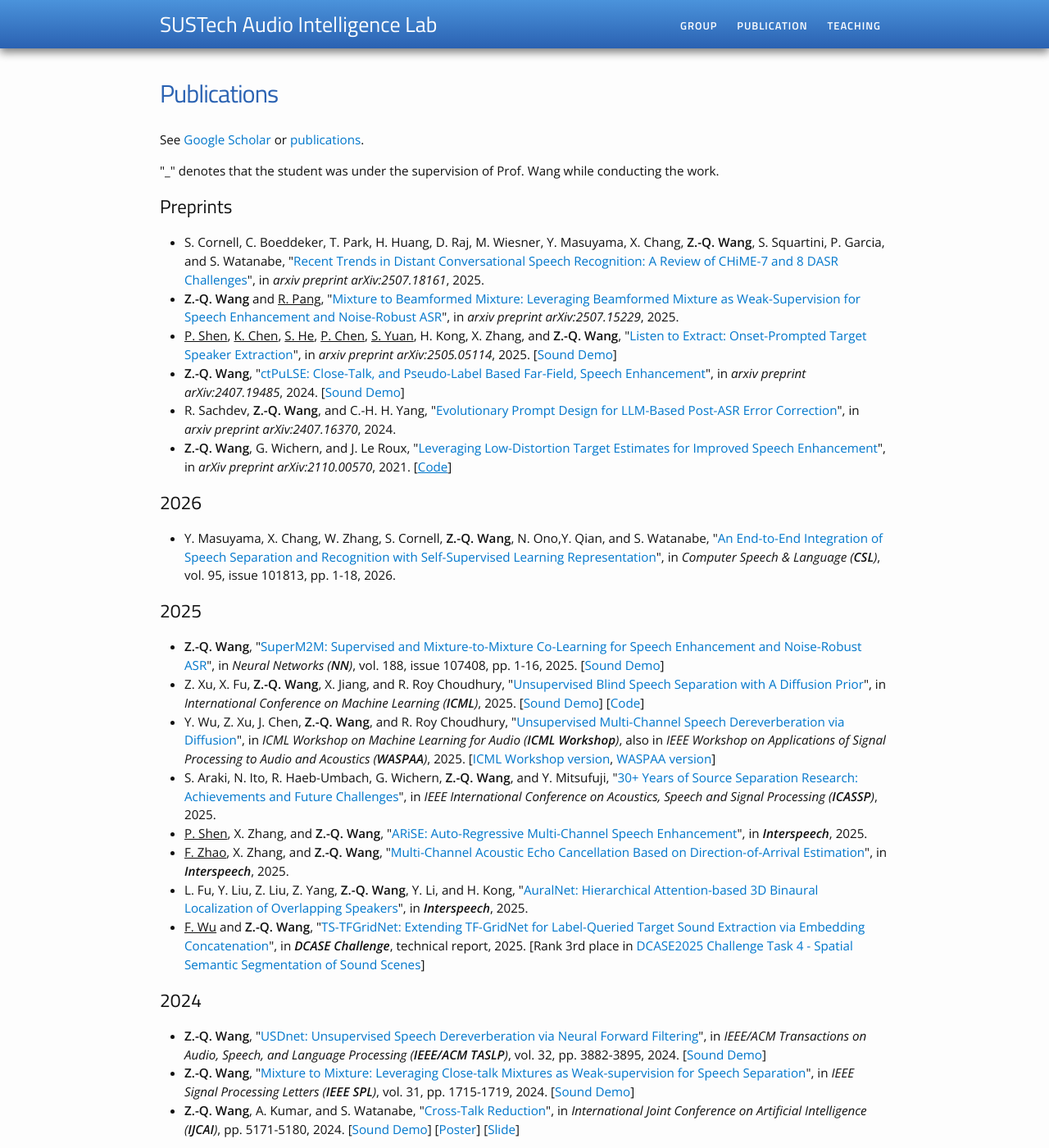
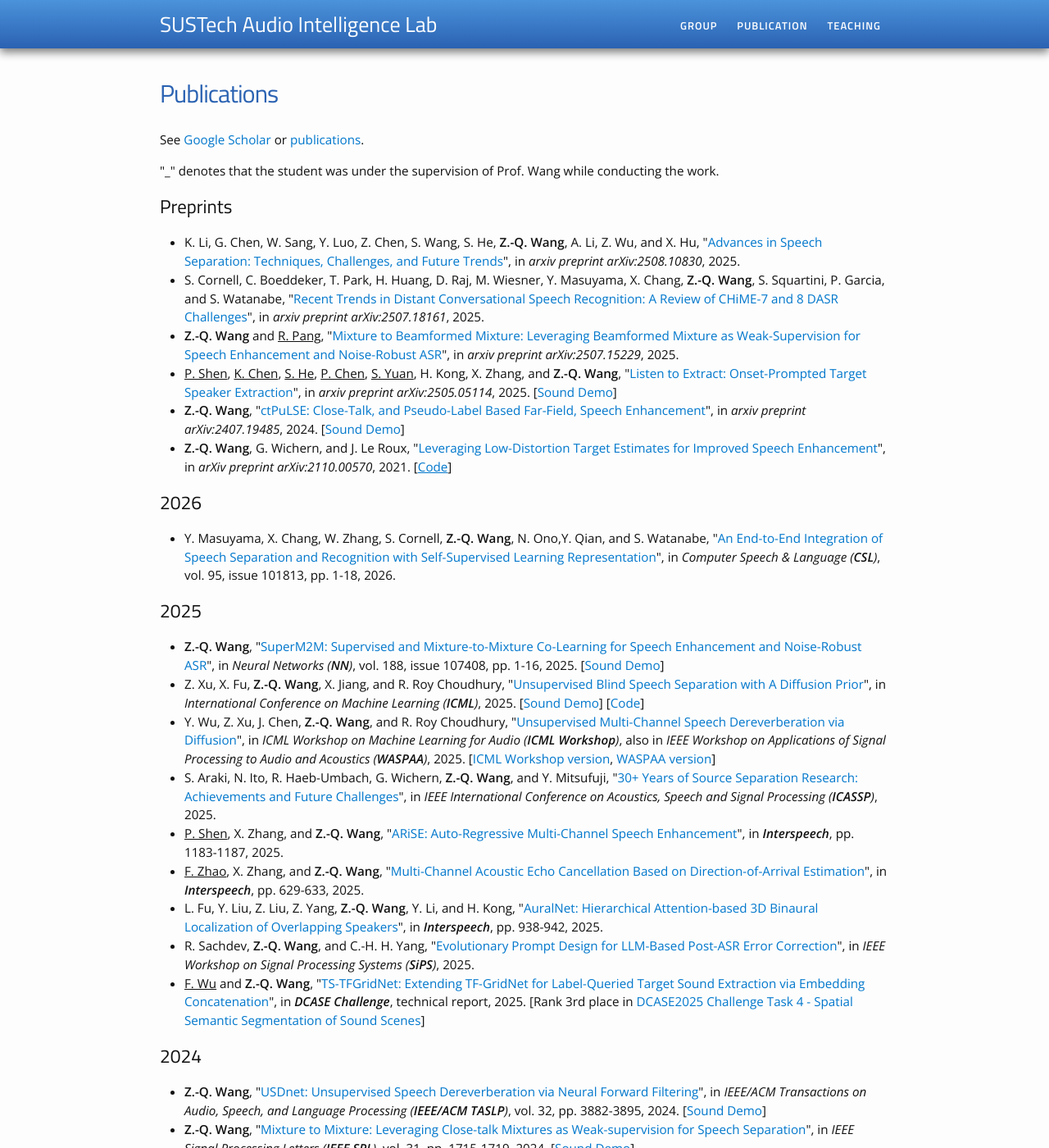
Before and after one commit to sustechailab/sustechailab.github.io, a Jekyll site: the page publication.html, which Jekyll copies as it is, in a window 1280 px wide and 1400 px high. Shown: the whole window at 82% size. Built offline with Jekyll 4.4.1, drawn with Linux system fonts in a browser that asks for light colours.

Commit message:
Initial commit

```diff
--- a/index.html
+++ b/index.html
@@ -103,9 +103,10 @@ border-radius:50% 50% 50% 50%;
 <h2>News</h2>
 <div class="updates" style="height: 25em; overflow-y: scroll;">
 <ul>
-  <li>[07/2025] - Our paper "<i><a href="" target="view_window">Unsupervised Multi-Channel Speech Dereverberation via Diffusion</a></i>" is accepted to WASPAA, 2025.</li>
+  <li>[08/2025] - Our paper "<i><a href="https://arxiv.org/abs/2407.16370" target="view_window">Evolutionary Prompt Design for LLM-Based Post-ASR Error Correction</a></i>" is accepted to SiPS, 2025.</li>
+  <li>[07/2025] - Our paper "<i><a href="https://arxiv.org/abs/2508.02071" target="view_window">Unsupervised Multi-Channel Speech Dereverberation via Diffusion</a></i>" is accepted to WASPAA, 2025.</li>
   <li>[07/2025] - We rank third place in "<i><a href="https://dcase.community/challenge2025/task-spatial-semantic-segmentation-of-sound-scenes#results" target="view_window">DCASE2025 Challenge Task 4 - Spatial Semantic Segmentation of Sound Scenes</a></i>". See our <a href="https://dcase.community/documents/challenge2025/technical_reports/DCASE2025_Wu_45_t4.pdf" target="view_window">technical report</a> for our solutions.</li>
-  <li>[06/2025] - Our paper "<i><a href="" target="view_window">Unsupervised Multi-Channel Speech Dereverberation via Diffusion</a></i>" is accepted to ICML Workshop on Machine Learning for Audio, 2025.</li>
+  <li>[06/2025] - Our paper "<i><a href="https://arxiv.org/abs/2508.02071" target="view_window">Unsupervised Multi-Channel Speech Dereverberation via Diffusion</a></i>" is accepted to ICML Workshop on Machine Learning for Audio, 2025.</li>
   <li>[05/2025] - Our papers "<i><a href="https://arxiv.org/pdf/2505.22051" target="view_window">ARiSE: Auto-Regressive Multi-Channel Speech Enhancement</a></i>", "<i><a href="https://arxiv.org/pdf/2505.19493" target="view_window">Multi-Channel Acoustic Echo Cancellation Based on Direction-of-Arrival Estimation</a></i>", and "<i><a href="https://arxiv.org/pdf/2506.02773v1" target="view_window">AuralNet: Hierarchical Attention-based 3D Binaural Localization of Overlapping Speakers</a></i>" are accepted to Interspeech 2025.</li>
   <li>[05/2025] - Our paper "<i><a href="https://arxiv.org/pdf/2505.05657" target="view_window">Unsupervised Blind Speech Separation with A Diffusion Prior</a></i>" is accepted to ICML 2025.</li>
   <li>[04/2025] - Our paper "<i><a href="https://papers.ssrn.com/sol3/papers.cfm?abstract_id=5030846", target="view_window">An End-to-End Integration of Speech Separation and Recognition with Self-Supervised Learning Representation</a></i>" is accepted to Computer Speech & Language.</li>
--- a/publication.html
+++ b/publication.html
@@ -80,6 +80,10 @@
 <ul>
 
     <li>
+    K. Li, G. Chen, W. Sang, Y. Luo, Z. Chen, S. Wang, S. He, <strong>Z.-Q. Wang</strong>, A. Li, Z. Wu, and X. Hu, "<a href="https://arxiv.org/abs/2508.10830" target="view_window">Advances in Speech Separation: Techniques, Challenges, and Future Trends</a>", in <i>arxiv preprint arXiv:2508.10830</i>, 2025.
+    </li>
+
+    <li>
     S. Cornell, C. Boeddeker, T. Park, H. Huang, D. Raj, M. Wiesner, Y. Masuyama, X. Chang, <strong>Z.-Q. Wang</strong>, S. Squartini, P. Garcia, and S. Watanabe, "<a href="https://arxiv.org/abs/2507.18161" target="view_window">Recent Trends in Distant Conversational Speech Recognition: A Review of CHiME-7 and 8 DASR Challenges</a>", in <i>arxiv preprint arXiv:2507.18161</i>, 2025.
     </li>
 
@@ -96,10 +100,6 @@
     </li>
 
     <li>
-    R. Sachdev, <strong>Z.-Q. Wang</strong>, and C.-H. H. Yang, "<a href="https://arxiv.org/abs/2407.16370" target="view_window">Evolutionary Prompt Design for LLM-Based Post-ASR Error Correction</a>", in <i>arxiv preprint arXiv:2407.16370</i>, 2024.
-    </li>
-
-    <li>
     <strong>Z.-Q. Wang</strong>, G. Wichern, and J. Le Roux, "<a href="https://arxiv.org/abs/2110.00570" target="view_window">Leveraging Low-Distortion Target Estimates for Improved Speech Enhancement</a>", in <i>arXiv preprint arXiv:2110.00570</i>, 2021. [<a href="https://github.com/espnet/espnet/blob/master/espnet2/enh/separator/ineube_separator.py" target="view_window"><u>Code</u></a>]
     </li>
 
@@ -107,13 +107,16 @@
 
 <h2>2026</h2>
 <ul>
+
 	<li>
     Y. Masuyama, X. Chang, W. Zhang, S. Cornell, <strong>Z.-Q. Wang</strong>, N. Ono,Y. Qian, and S. Watanabe, "<a href="https://zqwang7.github.io/publications/Yoshiki_CSL_2025.pdf" target="view_window">An End-to-End Integration of Speech Separation and Recognition with Self-Supervised Learning Representation</a>", in <i>Computer Speech & Language (<strong>CSL</strong>)</i>, vol. 95, issue 101813, pp. 1-18, 2026.
 	</li>
+
 </ul>
 
 <h2>2025</h2>
 <ul>
+
 	<li>
     <strong>Z.-Q. Wang</strong>, "<a href="http://zqwang7.github.io/publications/SuperM2M.pdf" target="view_window">SuperM2M: Supervised and Mixture-to-Mixture Co-Learning for Speech Enhancement and Noise-Robust ASR</a>", in <i>Neural Networks (<strong>NN</strong>)</i>, vol. 188, issue 107408, pp. 1-16, 2025. [<a href="http://zqwang7.github.io/demos/SuperME_demo/index.html" target="view_window">Sound Demo</a>]
 	</li>
@@ -123,7 +126,7 @@
     </li>
 
     <li>
-    Y. Wu, Z. Xu, J. Chen, <strong>Z.-Q. Wang</strong>, and R. Roy Choudhury, "<a href="" target="view_window">Unsupervised Multi-Channel Speech Dereverberation via Diffusion</a>", in <i>ICML Workshop on Machine Learning for Audio (<strong>ICML Workshop</strong>)</i>, also in <i>IEEE Workshop on Applications of Signal Processing to Audio and Acoustics (<strong>WASPAA</strong>)</i>, 2025. [<a href="" target="view_window">ICML Workshop version</a>, <a href="" target="view_window">WASPAA version</a>]
+    Y. Wu, Z. Xu, J. Chen, <strong>Z.-Q. Wang</strong>, and R. Roy Choudhury, "<a href="https://arxiv.org/abs/2508.02071" target="view_window">Unsupervised Multi-Channel Speech Dereverberation via Diffusion</a>", in <i>ICML Workshop on Machine Learning for Audio (<strong>ICML Workshop</strong>)</i>, also in <i>IEEE Workshop on Applications of Signal Processing to Audio and Acoustics (<strong>WASPAA</strong>)</i>, 2025. [<a href="" target="view_window">ICML Workshop version</a>, <a href="" target="view_window">WASPAA version</a>]
     </li>
 
 	<li>
@@ -131,15 +134,19 @@
 	</li>
 
 	<li>
-    <u>P. Shen</u>, X. Zhang, and <strong>Z.-Q. Wang</strong>, "<a href="https://arxiv.org/pdf/2505.22051" target="view_window">ARiSE: Auto-Regressive Multi-Channel Speech Enhancement</a>", in <i><strong>Interspeech</strong></i>, 2025.
+    <u>P. Shen</u>, X. Zhang, and <strong>Z.-Q. Wang</strong>, "<a href="https://arxiv.org/pdf/2505.22051" target="view_window">ARiSE: Auto-Regressive Multi-Channel Speech Enhancement</a>", in <i><strong>Interspeech</strong></i>, pp. 1183-1187, 2025.
     </li>
 
     <li>
-    <u>F. Zhao</u>, X. Zhang, and <strong>Z.-Q. Wang</strong>, "<a href="https://arxiv.org/pdf/2505.19493" target="view_window">Multi-Channel Acoustic Echo Cancellation Based on Direction-of-Arrival Estimation</a>", in <i><strong>Interspeech</strong></i>, 2025.
+    <u>F. Zhao</u>, X. Zhang, and <strong>Z.-Q. Wang</strong>, "<a href="https://arxiv.org/pdf/2505.19493" target="view_window">Multi-Channel Acoustic Echo Cancellation Based on Direction-of-Arrival Estimation</a>", in <i><strong>Interspeech</strong></i>, pp. 629-633, 2025.
     </li>
 
     <li>
-    L. Fu, Y. Liu, Z. Liu, Z. Yang, <strong>Z.-Q. Wang</strong>, Y. Li, and H. Kong, "<a href="https://arxiv.org/pdf/2506.02773v1" target="view_window">AuralNet: Hierarchical Attention-based 3D Binaural Localization of Overlapping Speakers</a>", in <i><strong>Interspeech</strong></i>, 2025.
+    L. Fu, Y. Liu, Z. Liu, Z. Yang, <strong>Z.-Q. Wang</strong>, Y. Li, and H. Kong, "<a href="https://arxiv.org/pdf/2506.02773v1" target="view_window">AuralNet: Hierarchical Attention-based 3D Binaural Localization of Overlapping Speakers</a>", in <i><strong>Interspeech</strong></i>, pp. 938-942, 2025.
+    </li>
+
+    <li>
+    R. Sachdev, <strong>Z.-Q. Wang</strong>, and C.-H. H. Yang, "<a href="https://arxiv.org/abs/2407.16370" target="view_window">Evolutionary Prompt Design for LLM-Based Post-ASR Error Correction</a>", in <i>IEEE Workshop on Signal Processing Systems (<strong>SiPS</strong>)</i>, 2025.
     </li>
 
     <li>
```
